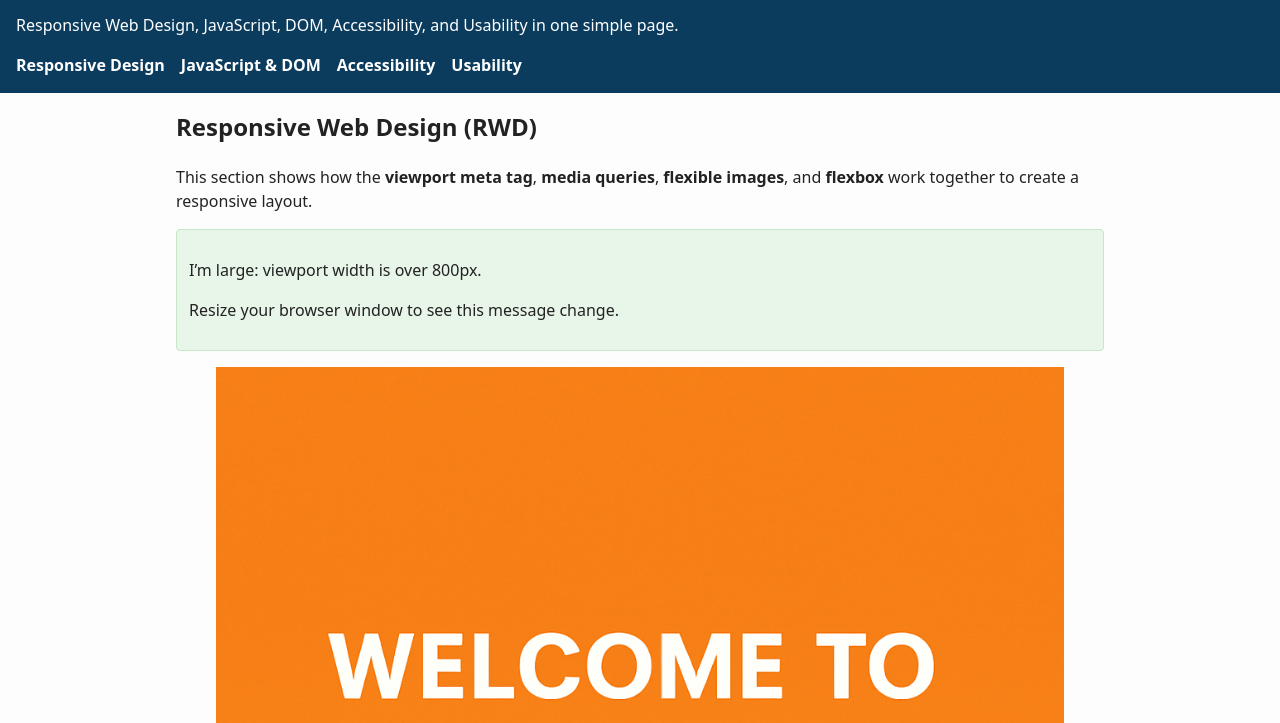
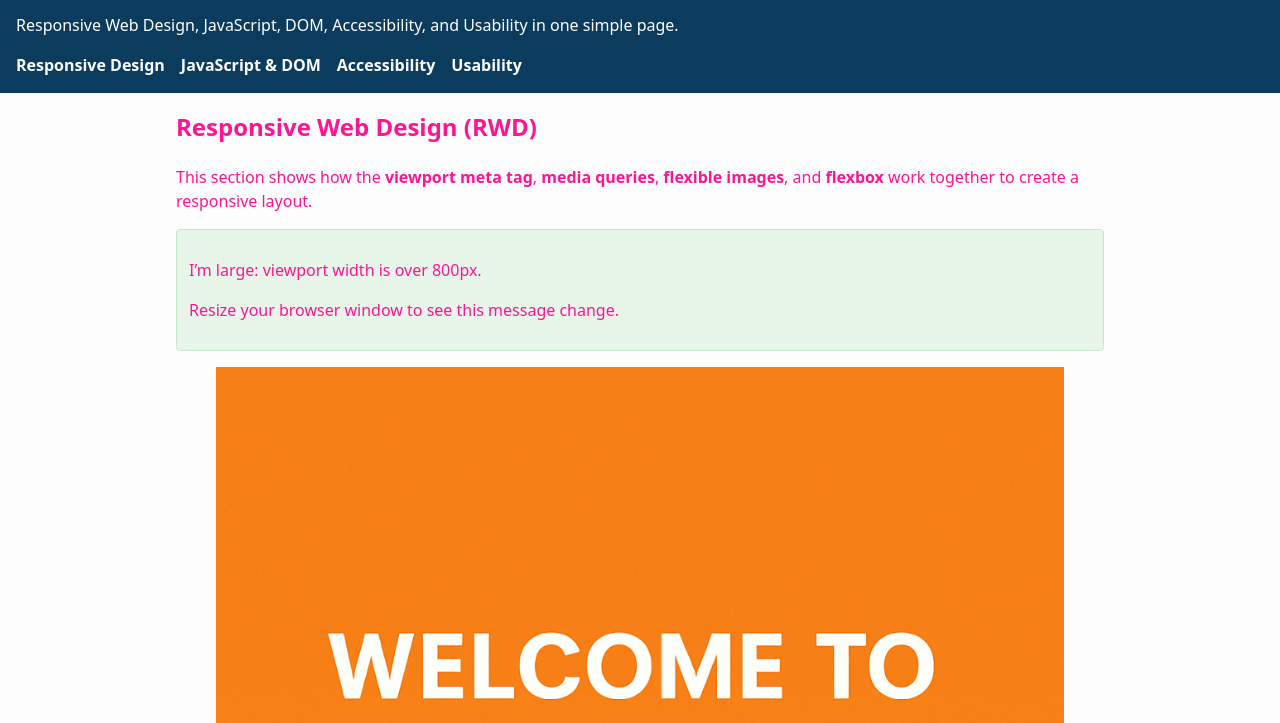
Before and after one commit to fhencarn/ist263, a plain HTML site: page exam/exam3.html in a window 1280 px wide. Shown: the part 57-780 px from the top of the page. Drawn offline with Linux system fonts and the light colour scheme; a web font is replaced by a local one.

Commit message:
Update exam3.css

```diff
--- a/exam/exam3.css
+++ b/exam/exam3.css
@@ -14,7 +14,7 @@ body {
     font-family: "Sekuya", system-ui, -apple-system, BlinkMacSystemFont, sans-serif;
     line-height: 1.5;
     background-color: #fdfdfd;
-    color: #222;
+    color: #ff1493;
 }
 
 /* ## Skip link for accessibility (keyboard users & screen readers) */
```
